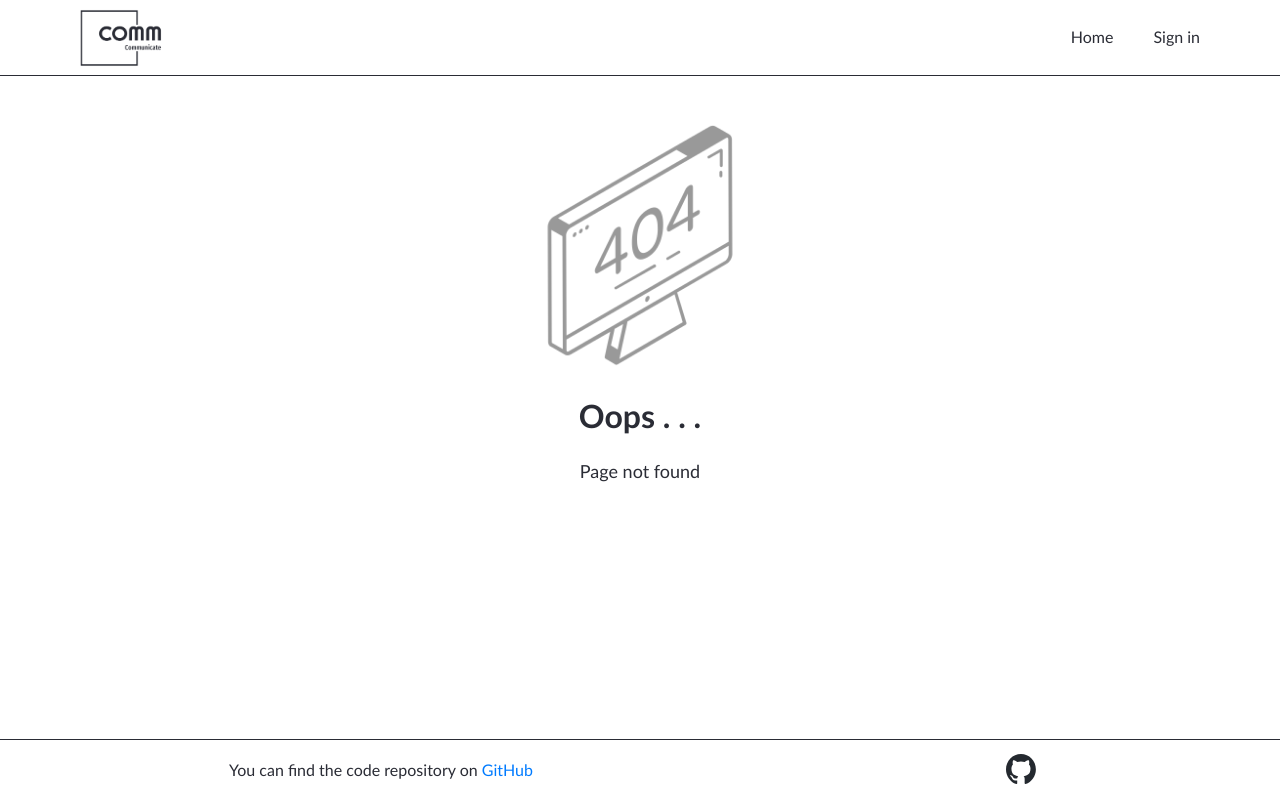
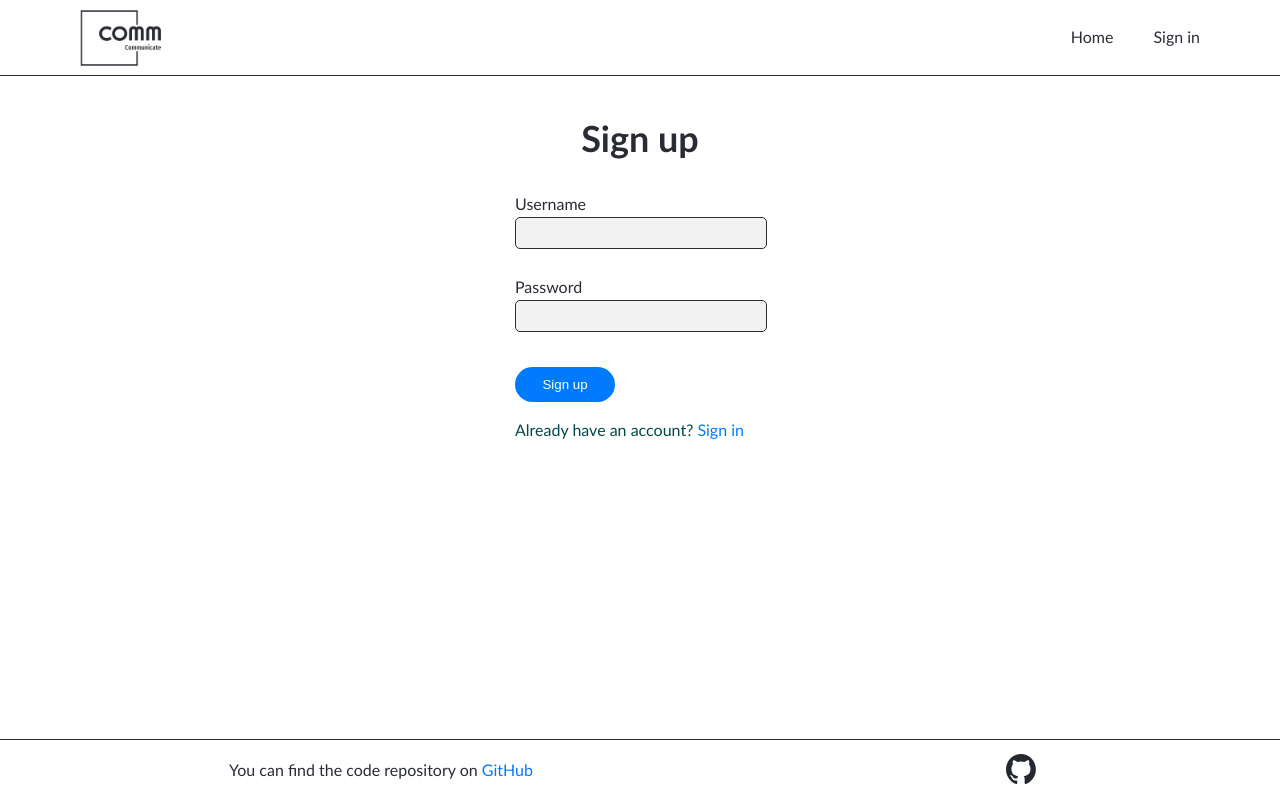
Before and after one commit to krzysiou/comm, a Next.js app: page /register in a window 1280 px wide. Before the commit this address had no page. Built offline with nearby package versions, Linux system fonts and the light colour scheme; no server answers.

Commit message:
feat: add Register component

```diff
--- /dev/null
+++ b/app/register/page.tsx
@@ -0,0 +1,7 @@
+import React from 'react';
+
+import { Register } from '../../src//components/pages/Register/Register';
+
+export default async function Page() {
+  return <Register />;
+}
--- /dev/null
+++ b/src/components/pages/Register/Register.styles.ts
@@ -0,0 +1,147 @@
+import { styled } from 'styled-components';
+
+import type { AuthErrorObject } from '../../../types';
+
+import { styleVariables } from '../../../../public/styles/utils/styleVariables';
+import { mediaQuery } from '../../../../public/styles/utils/mediaQuery';
+
+const { colors, paddings, mediaBreakpoint } = styleVariables;
+
+type RegisterStyledProps = {
+  errors: AuthErrorObject;
+};
+
+const RegisterStyled = styled.div<RegisterStyledProps>`
+  display: flex;
+  flex-direction: column;
+  align-items: center;
+  justify-content: center;
+  padding: ${paddings.mobile};
+  width: 250px;
+  margin: 0 auto;
+
+  ${mediaQuery['web']} {
+    padding: ${paddings.web};
+  }
+
+  .hero {
+    font-size: 36px;
+    line-height: 36px;
+    font-weight: 900;
+    margin-bottom: 15px;
+    color: ${colors.dark};
+    max-width: ${mediaBreakpoint};
+
+    ${mediaQuery['web']} {
+      max-width: 750px;
+      margin-bottom: 30px;
+    }
+  }
+
+  form {
+    width: 100%;
+  }
+
+  .label {
+    width: 100%;
+    text-align: left;
+    color: ${colors.dark};
+    margin: 10px 0 0;
+  }
+
+  .label ~ .label {
+    margin: 30px 0 0;
+  }
+
+  .clear {
+    color: ${colors.accentDark};
+    cursor: pointer;
+  }
+
+  .error {
+    position: absolute;
+    bottom: -30px;
+    left: 0;
+    font-size: 12px;
+    color: ${colors.error};
+    margin: 10px 0;
+  }
+
+  .input-frame {
+    position: relative;
+    display: flex;
+    align-items: center;
+    justify-content: space-between;
+    width: calc(100% - 20px);
+    border: none;
+    flex-direction: row;
+    height: 20px;
+    margin: 5px 0 5px;
+    padding: 5px 10px;
+    background-color: ${colors.semiLight};
+    border-radius: 5px;
+
+    .form-input {
+      width: calc(100% - 20px);
+      border: none;
+      background-color: transparent;
+      color: ${colors.accentDark};
+
+      &:focus {
+        outline-width: 0;
+      }
+    }
+  }
+
+  .input-username {
+    border: ${(props) =>
+      props.errors?.username
+        ? `1px solid ${colors.error}`
+        : `1px solid ${colors.dark}`};
+  }
+
+  .input-password {
+    border: ${(props) =>
+      props.errors?.password
+        ? `1px solid ${colors.error}`
+        : `1px solid ${colors.dark}`};
+  }
+
+  div {
+    display: flex;
+    flex-direction: column;
+    justify-content: flex-start;
+    width: 100%;
+
+    .submit-button {
+      width: 100px;
+      margin: 30px 0 20px;
+      padding: 10px 20px;
+      background-color: ${colors.action};
+      border: none;
+      border-radius: 20px;
+      transition: 0.2s;
+      color: ${colors.light};
+
+      &:hover {
+        background-color: ${colors.dark};
+        color: ${colors.light};
+      }
+    }
+
+    .redirect {
+      text-decoration: none;
+      color: ${colors.accentDark};
+
+      > span {
+        color: ${colors.action};
+
+        &:hover {
+          text-decoration: underline;
+        }
+      }
+    }
+  }
+`;
+
+export { RegisterStyled };
--- /dev/null
+++ b/src/components/pages/Register/Register.tsx
@@ -0,0 +1,112 @@
+'use client';
+
+import React, { useCallback, useEffect, useRef, useState } from 'react';
+import Link from 'next/link';
+
+import type { AuthErrorObject } from '../../../types';
+
+import { useSession } from '../../../hooks/use-session';
+import { RegisterStyled } from './Register.styles';
+
+const Register: React.FC = () => {
+  const [username, setUsername] = useState<string>('');
+  const [password, setPassword] = useState<string>('');
+  const [errors, setErrors] = useState<AuthErrorObject>();
+  const ref = useRef<HTMLFormElement>(null);
+
+  const { register } = useSession();
+
+  const handleSubmit = useCallback(async () => {
+    try {
+      await register(username, password);
+    } catch (error) {
+      setErrors(error.response?.data);
+    }
+  }, [register, password, username]);
+
+  useEffect(() => {
+    const handleKeyboardInput = (event: KeyboardEvent) => {
+      if (
+        ref.current &&
+        ref.current.contains(event.target as Node) &&
+        event.code === 'Enter'
+      ) {
+        handleSubmit();
+      }
+    };
+
+    document.addEventListener('keydown', handleKeyboardInput);
+
+    return () => {
+      document.removeEventListener('keydown', handleKeyboardInput);
+    };
+  }, [handleSubmit]);
+
+  const handleUsernameChange = (event) => setUsername(event.target.value);
+  const handlePasswordChange = (event) => setPassword(event.target.value);
+
+  const clearUsername = () => setUsername('');
+  const clearPassword = () => setPassword('');
+
+  const usernameClear = username ? (
+    <p className="clear" onClick={clearUsername}>
+      &#10005;
+    </p>
+  ) : null;
+
+  const passwordClear = password ? (
+    <p className="clear" onClick={clearPassword}>
+      &#10005;
+    </p>
+  ) : null;
+
+  const usernameError = errors?.username ? (
+    <span className="error">{errors.username.message}</span>
+  ) : null;
+
+  const passwordError = errors?.password ? (
+    <span className="error">{errors.password.message}</span>
+  ) : null;
+
+  return (
+    <RegisterStyled errors={errors}>
+      <p className="hero">
+        <span>Sign up</span>
+      </p>
+      <form ref={ref}>
+        <p className="label">Username</p>
+        <div className="input-frame input-username">
+          <input
+            type="text"
+            className="form-input"
+            onChange={handleUsernameChange}
+            value={username}
+          />
+          {usernameClear}
+          {usernameError}
+        </div>
+        <p className="label">Password</p>
+        <div className="input-frame input-password">
+          <input
+            type="password"
+            className="form-input"
+            onChange={handlePasswordChange}
+            value={password}
+          />
+          {passwordClear}
+          {passwordError}
+        </div>
+      </form>
+      <div>
+        <button type="button" onClick={handleSubmit} className="submit-button">
+          Sign up
+        </button>
+        <Link href="/login" className="redirect">
+          Already have an account? <span>Sign in</span>
+        </Link>
+      </div>
+    </RegisterStyled>
+  );
+};
+
+export { Register };
```
